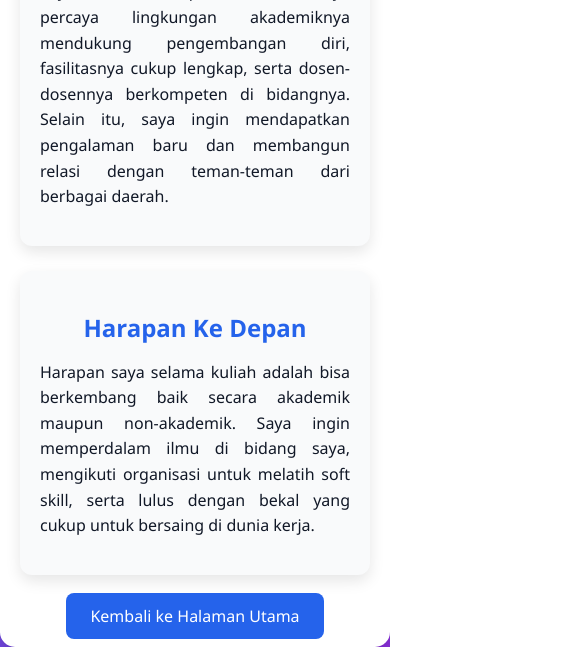
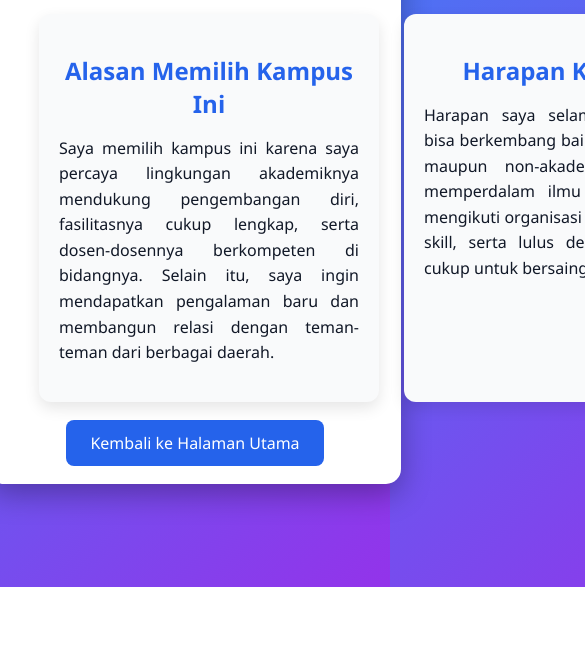
Before and after one commit to rusmansahrudi/adamngampus, a plain HTML site: page profile.html in a window 390 px wide. Shown: the part 257-904 px from the top of the page, 585 px wide, since content can reach past the window. After the commit the page ends 844 px from the top, so only its background shows below. Drawn offline with Linux system fonts and the light colour scheme.

Commit message:
Update profile.css

```diff
--- a/profile.css
+++ b/profile.css
@@ -99,24 +99,3 @@ body {
   from { transform: translateY(30px); opacity: 0; }
   to { transform: translateY(0); opacity: 1; }
 }
-
-/* Responsive untuk HP */
-@media (max-width: 768px) {
-  .profile-container {
-    width: 95%;           /* biar agak full di layar kecil */
-    padding: 20px;
-  }
-
-  .profile-content {
-    flex-direction: column;  /* ubah dari row jadi column */
-  }
-
-  .card {
-    width: 100%;
-  }
-
-  .back-btn {
-    width: 100%;            /* tombol full di HP */
-    text-align: center;
-  }
-}
```
